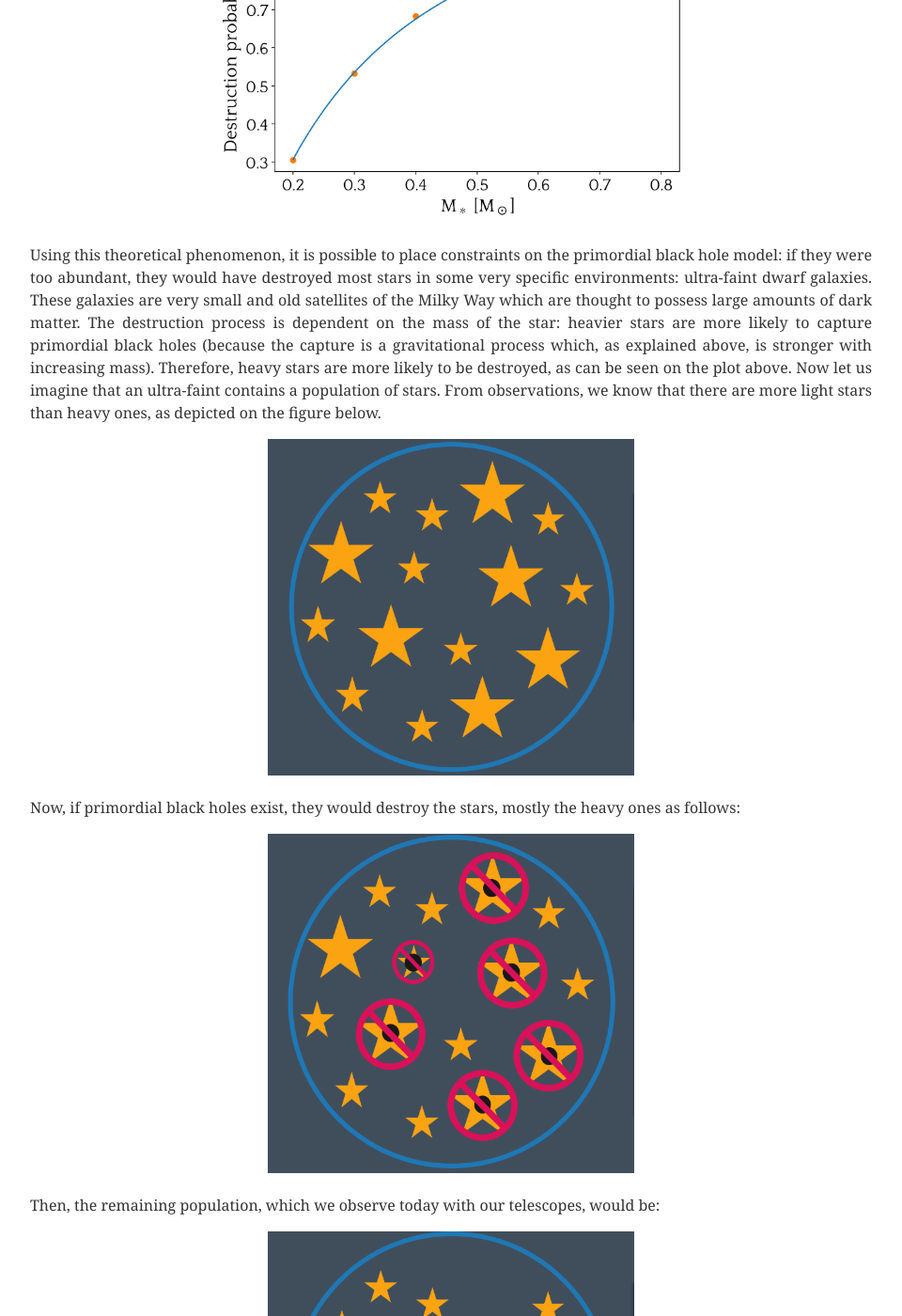
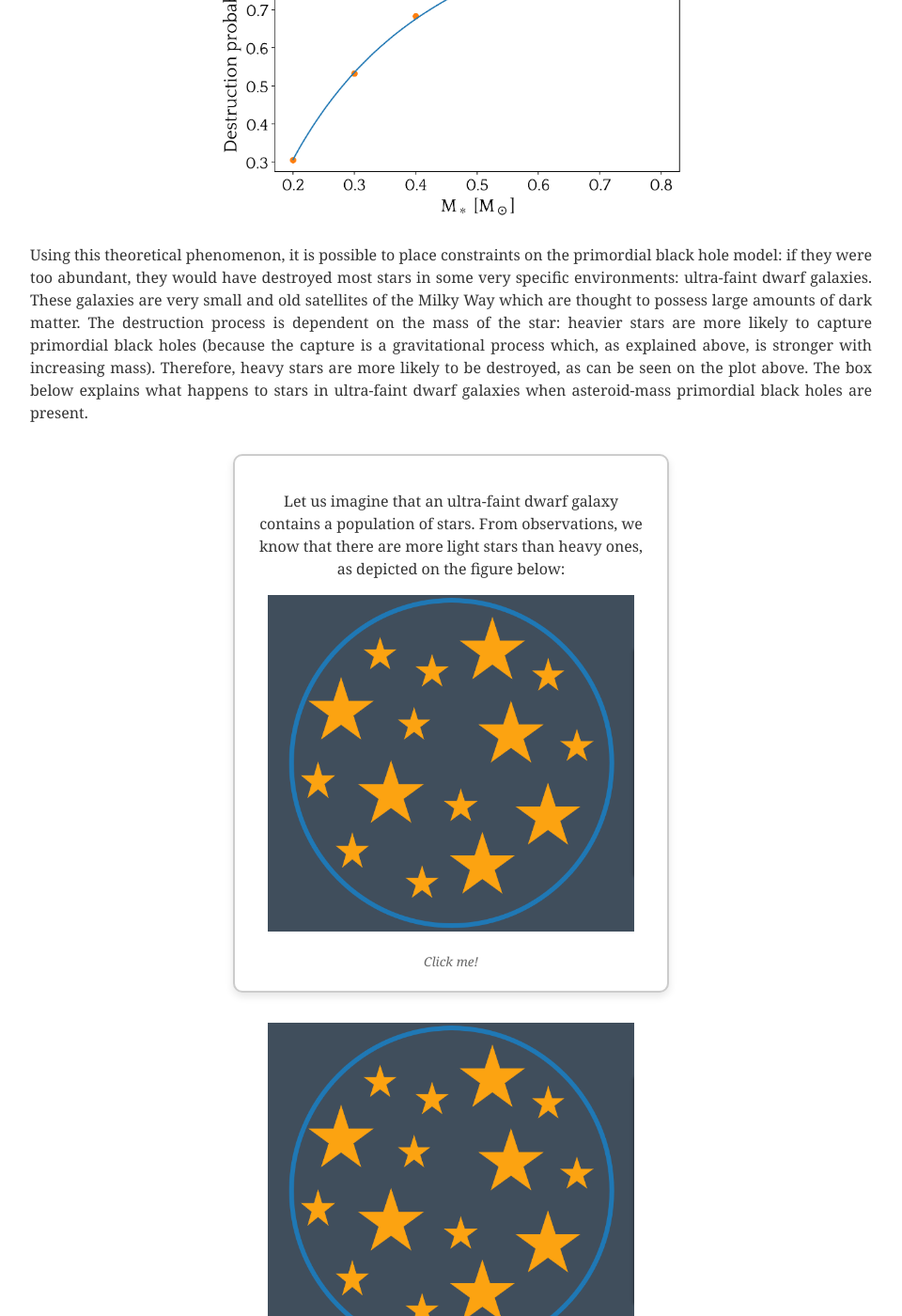
Before and after one commit to nicolasesser/nicolasesser.github.io, a Jekyll site: the page built from research.html, in a window 1280 px wide and 1400 px high, scrolled down 1939 px. Shown: the whole window at 94% size, without its empty margins (160-1120 px from the left). Built offline with Jekyll 4.4.1, drawn with Linux system fonts in a browser that asks for light colours; some of the changed text lies outside the part shown.

```diff
--- a/research.html
+++ b/research.html
@@ -46,8 +46,51 @@ header-image: /images/header_research.jpg
 </div>
 
     <p>
-      Using this theoretical phenomenon, it is possible to place constraints on the primordial black hole model: if they were too abundant, they would have destroyed most stars in some very specific environments: ultra-faint dwarf galaxies. These galaxies are very small and old satellites of the Milky Way which are thought to possess large amounts of dark matter. The destruction process is dependent on the mass of the star: heavier stars are more likely to capture primordial black holes (because the capture is a gravitational process which, as explained above, is stronger with increasing mass). Therefore, heavy stars are more likely to be destroyed, as can be seen on the plot above. Now let us imagine that an ultra-faint contains a population of stars. From observations, we know that there are more light stars than heavy ones, as depicted on the figure below.
+      Using this theoretical phenomenon, it is possible to place constraints on the primordial black hole model: if they were too abundant, they would have destroyed most stars in some very specific environments: ultra-faint dwarf galaxies. These galaxies are very small and old satellites of the Milky Way which are thought to possess large amounts of dark matter. The destruction process is dependent on the mass of the star: heavier stars are more likely to capture primordial black holes (because the capture is a gravitational process which, as explained above, is stronger with increasing mass). Therefore, heavy stars are more likely to be destroyed, as can be seen on the plot above. The box below explains what happens to stars in ultra-faint dwarf galaxies when asteroid-mass primordial black holes are present.
+
+  </p>
+
+  <!-- Clickable box -->
+  <div class="click-box" id="clickBox">
+    <p id="text">
+      Let us imagine that an ultra-faint dwarf galaxy contains a population of stars. From observations, we know that there are more light stars than heavy ones, as depicted on the figure below:
     </p>
+    <div class="plot_center">
+      <img id="figure" src="/images/stars_noPBH.png" alt="Stars destroyed by PBHs">
+    </div>
+    <div class="click-hint">Click me!</div>
+  </div>
+
+  <script>
+    const texts = [
+      "Let us imagine that an ultra-faint dwarf galaxy contains a population of stars. From observations, we know that there are more light stars than heavy ones, as depicted on the figure below:",
+      "Now, if primordial black holes exist, some stars would capture them as follows:",
+      "Then, the infected stars would be accreted by the primordial black holes, with heavy stars more likely to be destroyed, like this:",
+      "Then, the remaining population, which we observe today with our telescopes, would be:"
+    ];
+
+    const figures = [
+      "/images/stars_noPBH.png",
+      "/images/stars_PBHs.png",
+      "/images/stars_PBHs_cancelled.png",
+      "/images/stars_PBHs_destroyed.png"
+    ];
+
+    let index = 0;
+    const textElement = document.getElementById("text");
+    const figureElement = document.getElementById("figure");
+    const box = document.getElementById("clickBox");
+
+    box.addEventListener("click", () => {
+      index = (index + 1) % texts.length;
+      textElement.textContent = texts[index];
+      figureElement.src = figures[index];
+    });
+  </script>
+
+
+
+
 
 
 <div class="plot_center">
@@ -89,44 +132,3 @@ header-image: /images/header_research.jpg
     <p>
       Recently, I worked on a side project on my own. In this project, I study the possibility that primordial black holes, if they make up a subdominant fraction of the dark matter, may be surrounded by small dark matter clouds (also called minihalos or spikes). If this is true, then stars passing by will be slowed down by the gravitational friction due to the DM cloud. This may result in the creation of binary systems, with one of the members being a PBH and the other a star. I then estimated the number of such binaries we should see, either in the form of X-ray binaries in the Milky Way, or as GW events if the stars collapse into compact objects and then later on merge with the PBH they pair with. I found that these could yield non-negligible rates for both types of events. Therefore, if the Universe comprises PBHs, and if these PBHs are surrounded by dark matter, we may someday observe one of these binaries!
     </p>
-
-
-
-
-  <!-- Clickable box -->
-  <div class="click-box" id="clickBox">
-    <p id="text">
-      Now, if primordial black holes exist, they would destroy the stars, mostly the heavy ones as follows:
-    </p>
-    <div class="plot_center">
-      <img id="figure" src="/images/stars_PBHs_cancelled.png" alt="Stars destroyed by PBHs">
-    </div>
-    <div class="click-hint">Click to see more</div>
-  </div>
-
-  <script>
-    const texts = [
-      "Now, if primordial black holes exist, they would destroy the stars, mostly the heavy ones as follows:",
-      "Another scenario: lighter stars would be less affected.",
-      "In this case, galaxies evolve differently over time.",
-      "Finally, PBHs may leave no stars in some regions."
-    ];
-
-    const figures = [
-      "/images/stars_PBHs_cancelled.png",
-      "/images/stars_PBHs_alt1.png",
-      "/images/stars_PBHs_alt2.png",
-      "/images/stars_PBHs_alt3.png"
-    ];
-
-    let index = 0;
-    const textElement = document.getElementById("text");
-    const figureElement = document.getElementById("figure");
-    const box = document.getElementById("clickBox");
-
-    box.addEventListener("click", () => {
-      index = (index + 1) % texts.length;
-      textElement.textContent = texts[index];
-      figureElement.src = figures[index];
-    });
-  </script>
```
